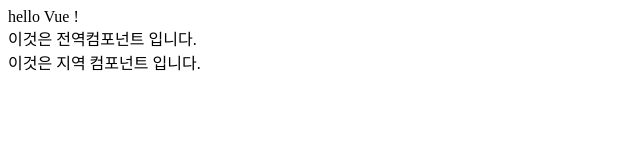
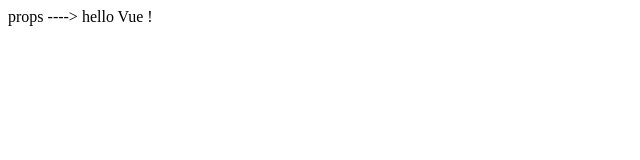
Before and after one commit to songskysun/any, a plain HTML site: page index.html in a window 1280 px wide. Shown: the whole page, without its empty margins (0-640 px from the left). Drawn offline with nearby package versions, Linux system fonts and the light colour scheme.

Commit message:
props example

```diff
--- a/index.html
+++ b/index.html
@@ -5,30 +5,21 @@
     </head>
     <body>
         <div id="app">
-            {{message}}
-            <firstcomp1></firstcomp1>
-            <local-component></local-component>
+            <child-comp v-bind:prop1="message"></child-comp>
         </div>
         <!-- 개발버전, 도움되는 콘솔 경고를 포함. -->
         <script src="https://cdn.jsdelivr.net/npm/vue/dist/vue.js"></script>
         <script>
-            //컴포넌트 이름에 대문자가 들어가니 오류가 발생함
-            Vue.component('firstcomp1', {
-                template: '<div>이것은 전역컴포넌트 입니다.</div>'
+            Vue.component('child-comp', {
+                props: ['prop1'],
+                template: '<p>props ----> {{prop1}}</p>'
             });
-            //지역 컴포넌트도 template 객체 안에 작성해줘야 한다.
-            var cmp = {
-                template : '<div>이것은 지역 컴포넌트 입니다.</div>'
-            };
 
             var app = new Vue({
                 el: '#app',
                 data: {
                     message: 'hello Vue !'
                 },
-                components : {
-                    'local-component' : cmp
-                }
             });
         </script>
     </body>
```
